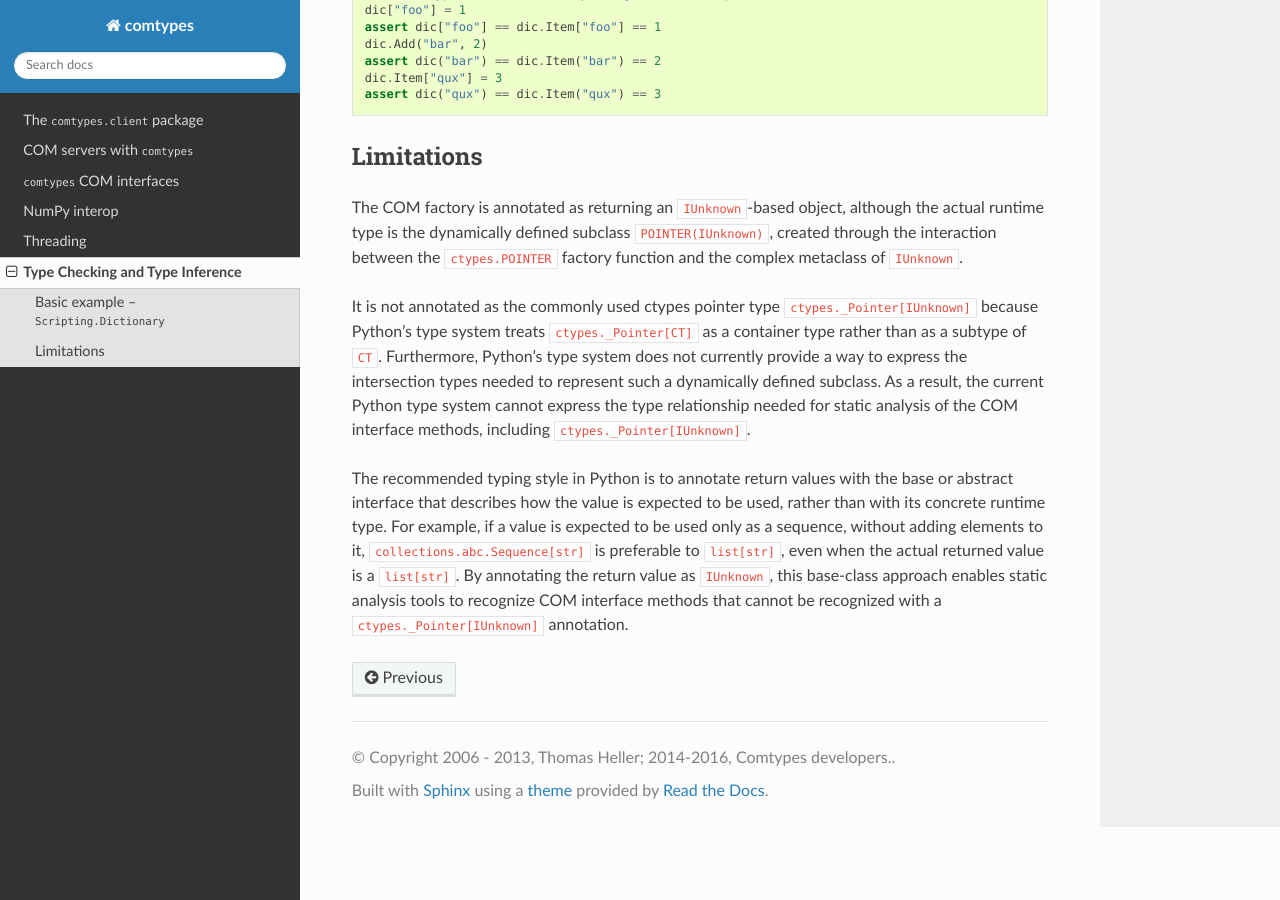
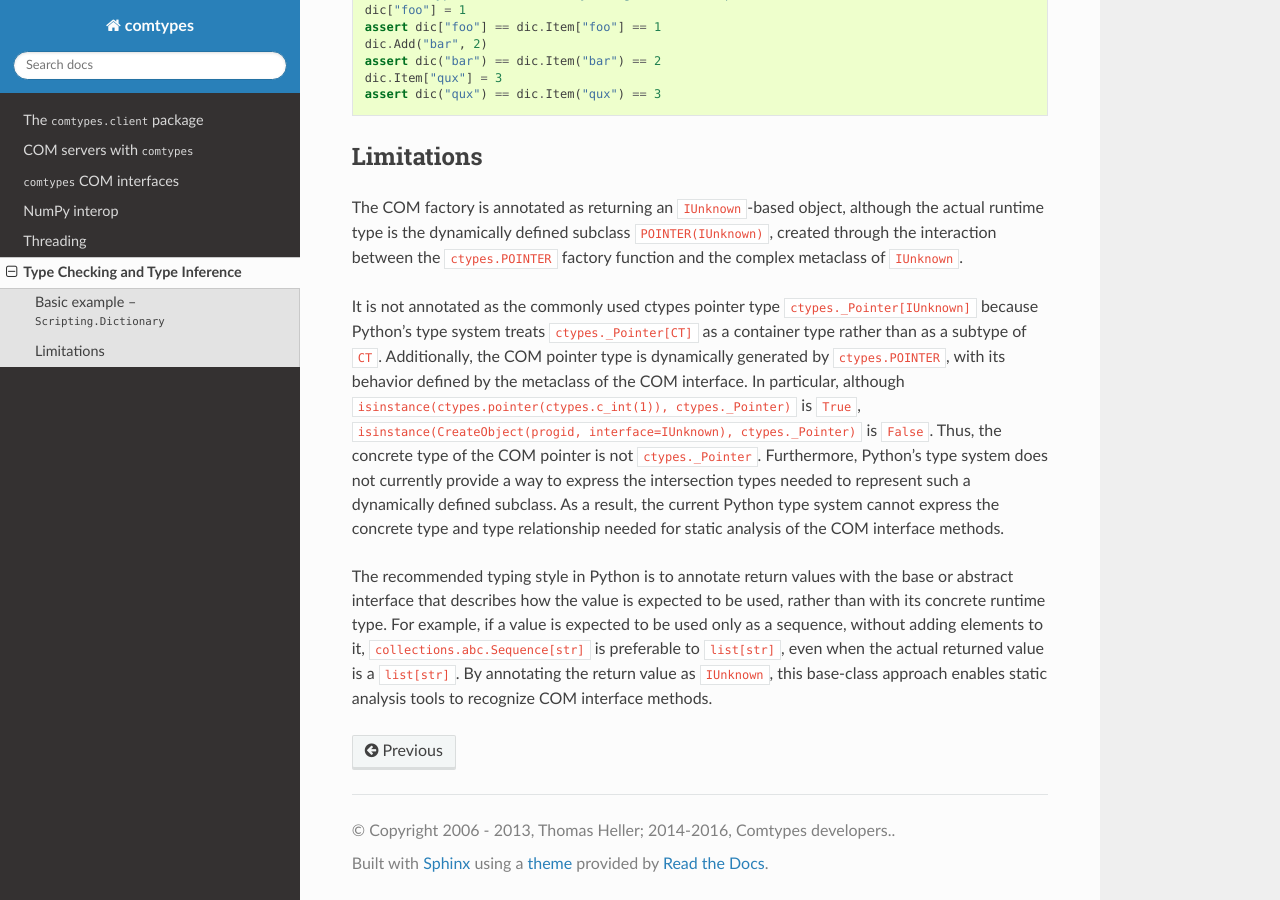
Before and after one commit to enthought/comtypes, a Sphinx documentation site: the page built from docs/source/type_checking.rst, in a window 1280 px wide and 900 px high, scrolled down 1079 px. Built offline with Sphinx 7.4.7 and the Read the Docs theme 3.1.0, drawn with Linux system fonts in a browser that asks for light colours.

Commit message:
docs: Clarify ctypes pointer type annotation.

```diff
--- a/docs/source/type_checking.rst
+++ b/docs/source/type_checking.rst
@@ -73,12 +73,22 @@ metaclass of ``IUnknown``.
 It is not annotated as the commonly used ctypes pointer type
 ``ctypes._Pointer[IUnknown]`` because Python's type system treats
 ``ctypes._Pointer[CT]`` as a container type rather than as a subtype
-of ``CT``. Furthermore, Python's type system does not currently
-provide a way to express the intersection types needed to represent
-such a dynamically defined subclass. As a result, the current Python
-type system cannot express the type relationship needed for static
-analysis of the COM interface methods, including
-``ctypes._Pointer[IUnknown]``.
+of ``CT``.
+Additionally, the COM pointer type is dynamically generated by
+``ctypes.POINTER``, with its behavior defined by the metaclass of
+the COM interface.
+In particular, although
+``isinstance(ctypes.pointer(ctypes.c_int(1)), ctypes._Pointer)``
+is ``True``,
+``isinstance(CreateObject(progid, interface=IUnknown), ctypes._Pointer)``
+is ``False``. Thus, the concrete type of the COM pointer is not
+``ctypes._Pointer``.
+Furthermore, Python's type system does not currently provide a way
+to express the intersection types needed to represent such a
+dynamically defined subclass.
+As a result, the current Python type system cannot express the
+concrete type and type relationship needed for static analysis of
+the COM interface methods.
 
 The recommended typing style in Python is to annotate return values
 with the base or abstract interface that describes how the value is
@@ -89,5 +99,4 @@ preferable to ``list[str]``, even when the actual returned value is
 a ``list[str]``.
 By annotating the return value as ``IUnknown``, this base-class
 approach enables static analysis tools to recognize COM interface
-methods that cannot be recognized with a
-``ctypes._Pointer[IUnknown]`` annotation.
+methods.
```
